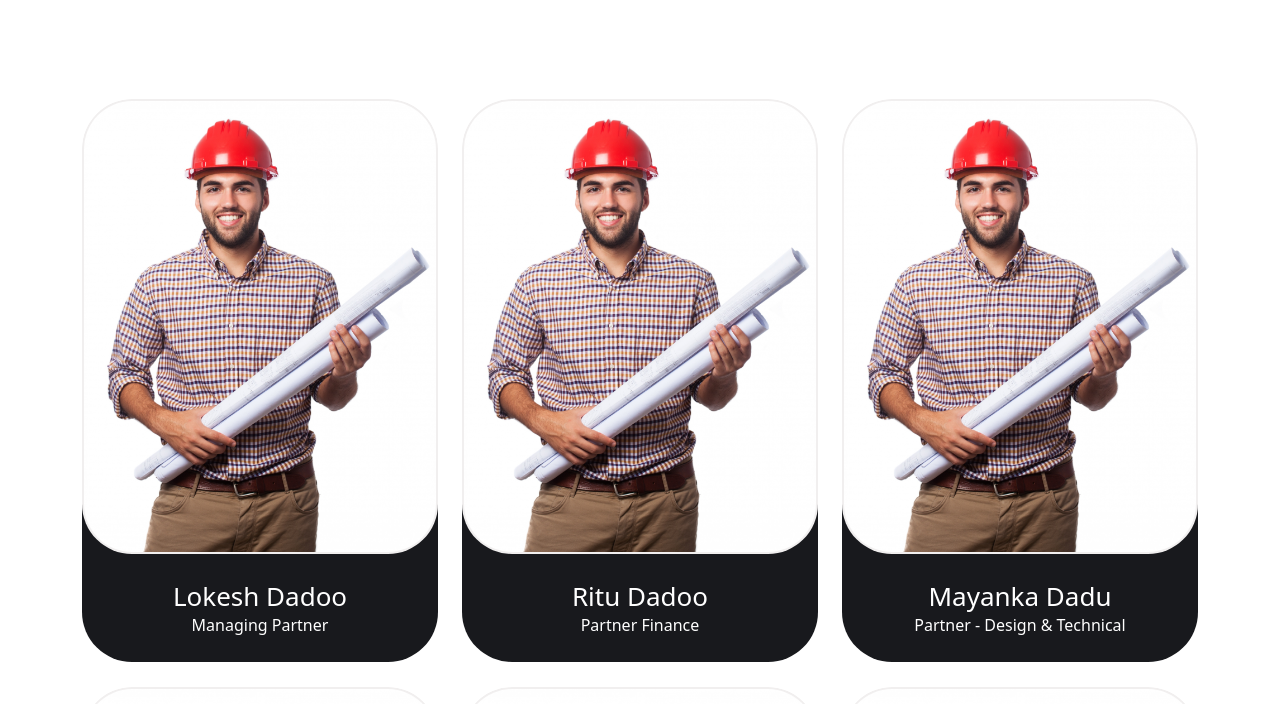
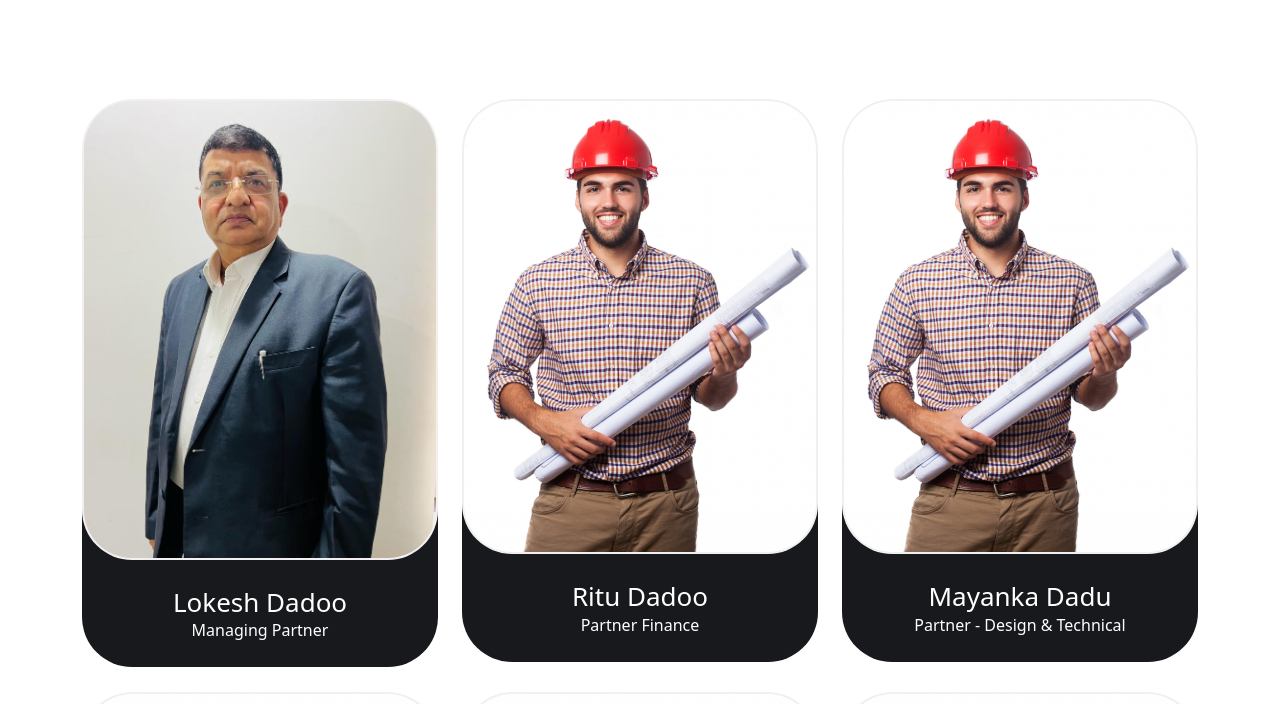
Before and after one commit to QuestGltAdmin/Dadoo-Web-Front, a React (Vite) app: page /team in a window 1280 px wide. Shown: the part 641-1345 px from the top of the page. Built offline with nearby package versions, Linux system fonts and the light colour scheme.

Commit message:
team image

```diff
--- a/src/pages/Homepage.jsx
+++ b/src/pages/Homepage.jsx
@@ -1697,7 +1697,7 @@ occupancy the early stage of any risk. Also to protect the building property and
             <div className="cs_team_member position-relative cs_rounded_50">
               <img
                 className="w-100 cs_rounded_50 bg-blackish"
-                src="assets/img/home/team.png"
+                src="assets/img/home/lokesh-dadu.png"
                 alt="Member"
               />
               {/* <div className="cs_social_btns d-flex flex-wrap cs_column_gap_15 cs_row_gap_15 cs_transition_5 cs_fs_20 cs_fs_lg_16 position-absolute">
--- a/src/pages/Team.jsx
+++ b/src/pages/Team.jsx
@@ -63,7 +63,7 @@ const Team = () => {
               <div className="cs_team_member position-relative cs_rounded_50">
                 <img
                   className="w-100 cs_rounded_50 bg-blackish"
-                  src="assets/img/home/team.png"
+                  src="assets/img/home/lokesh-dadu.png"
                   alt="Member"
                 />
                 {/* <div className="cs_social_btns d-flex flex-wrap cs_column_gap_15 cs_row_gap_15 cs_transition_5 cs_fs_20 cs_fs_lg_18 position-absolute">
```
Also changed, not shown: public/assets/img/home/lokesh-dadu.png (added).
